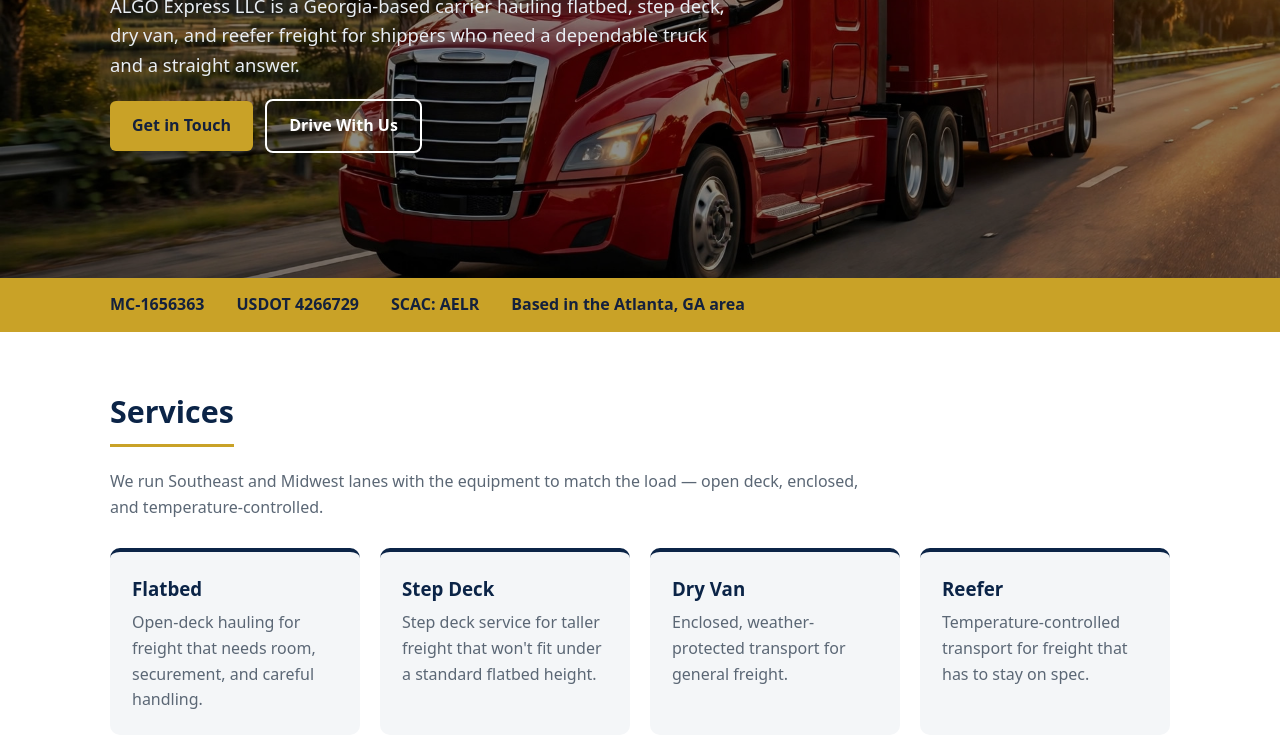
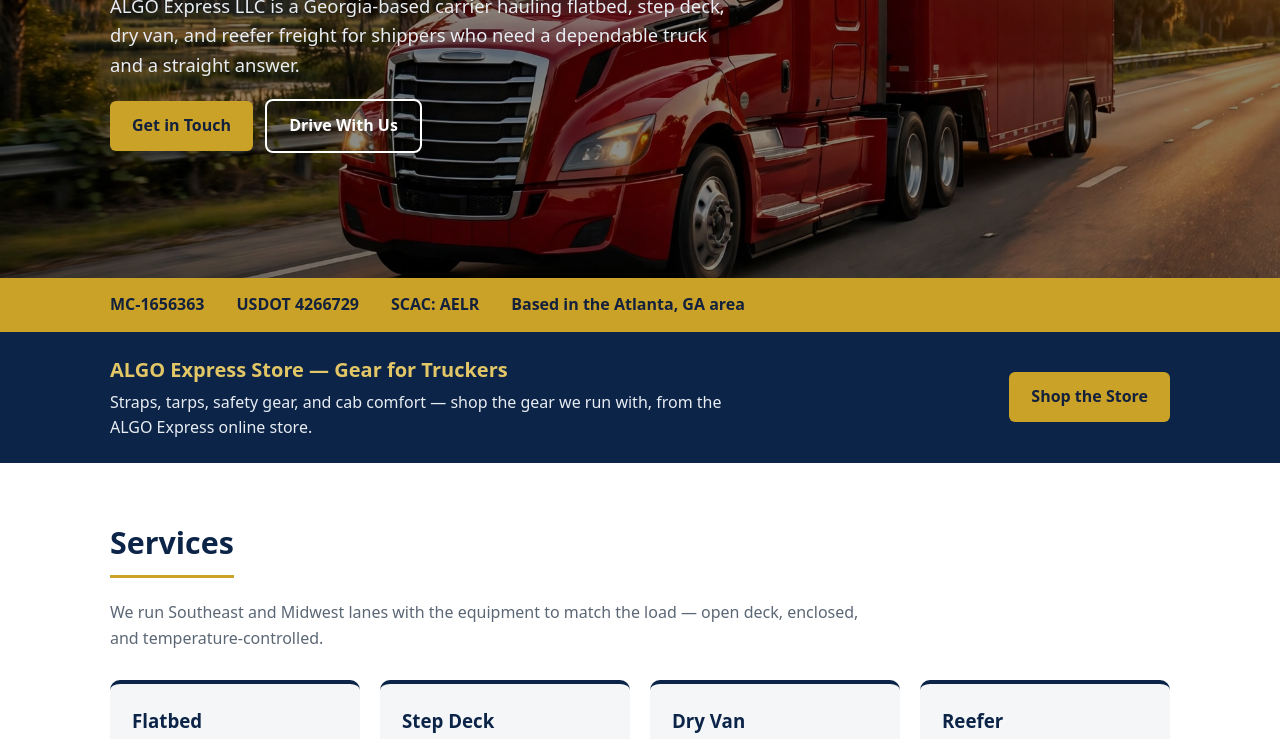
Before and after one commit to Nyctreez51/algo-express-website, a website: page index.html in a window 1280 px wide. Shown: the part 314-1053 px from the top of the page. Drawn offline with Linux system fonts and the light colour scheme.

Commit message:
Add Shop link to ALGO Express Shopify store (nav + homepage banner)

```diff
--- a/index.html
+++ b/index.html
@@ -46,6 +46,11 @@
   .fleet figcaption{color:var(--muted);font-size:.9rem;margin-top:8px}
   .trust{display:flex;gap:28px;align-items:center;background:var(--bg);border-radius:10px;padding:22px;margin-top:28px;flex-wrap:wrap}
   .trust img{width:280px;max-width:100%;border-radius:8px}
+  .shop-banner{background:var(--navy);color:#fff}
+  .shop-banner .row{max-width:1100px;margin:0 auto;padding:22px 20px;display:flex;align-items:center;gap:24px;flex-wrap:wrap}
+  .shop-banner h3{margin:0 0 4px;color:var(--gold2);font-size:1.25rem}
+  .shop-banner p{margin:0;color:#e8edf3;max-width:640px}
+  .shop-banner .btn{margin-left:auto;margin-right:0}
   .careers{background:var(--navy);color:#fff;border-radius:12px;padding:32px;margin-top:28px}
   .careers h3{margin-top:0;color:var(--gold2)}
   .careers ul{margin:0 0 18px;padding-left:20px}
@@ -74,6 +79,7 @@
       <a href="#fleet">Fleet</a>
       <a href="#careers">Careers</a>
       <a href="#contact">Contact</a>
+      <a href="https://0bee8x-hs.myshopify.com" target="_blank" rel="noopener">Shop</a>
     </nav>
   </div>
 </header>
@@ -96,6 +102,16 @@
     <span>USDOT 4266729</span>
     <span>SCAC: AELR</span>
     <span>Based in the Atlanta, GA area</span>
+  </div>
+</div>
+
+<div class="shop-banner">
+  <div class="row">
+    <div>
+      <h3>ALGO Express Store — Gear for Truckers</h3>
+      <p>Straps, tarps, safety gear, and cab comfort — shop the gear we run with, from the ALGO Express online store.</p>
+    </div>
+    <a class="btn" href="https://0bee8x-hs.myshopify.com" target="_blank" rel="noopener">Shop the Store</a>
   </div>
 </div>
 
```
